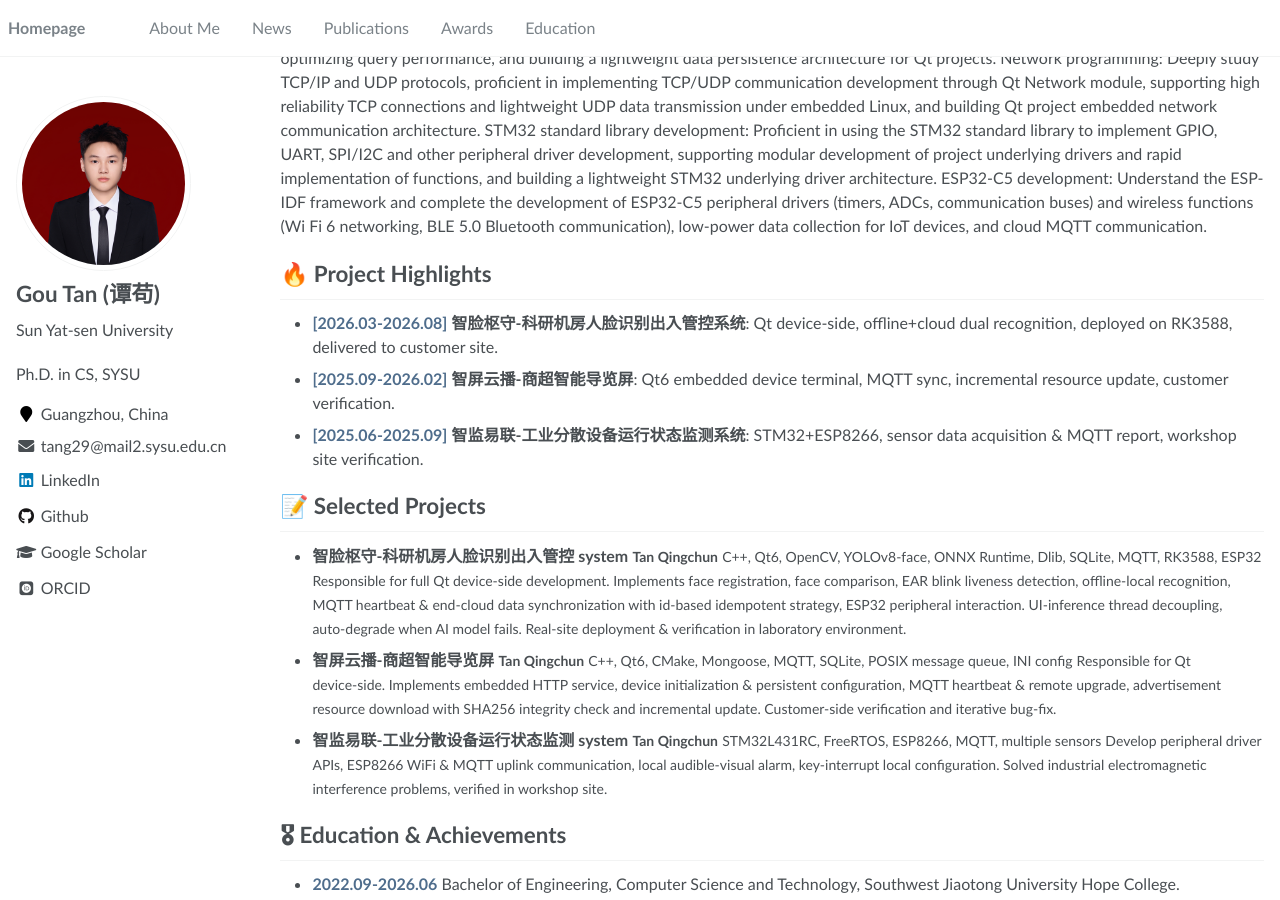
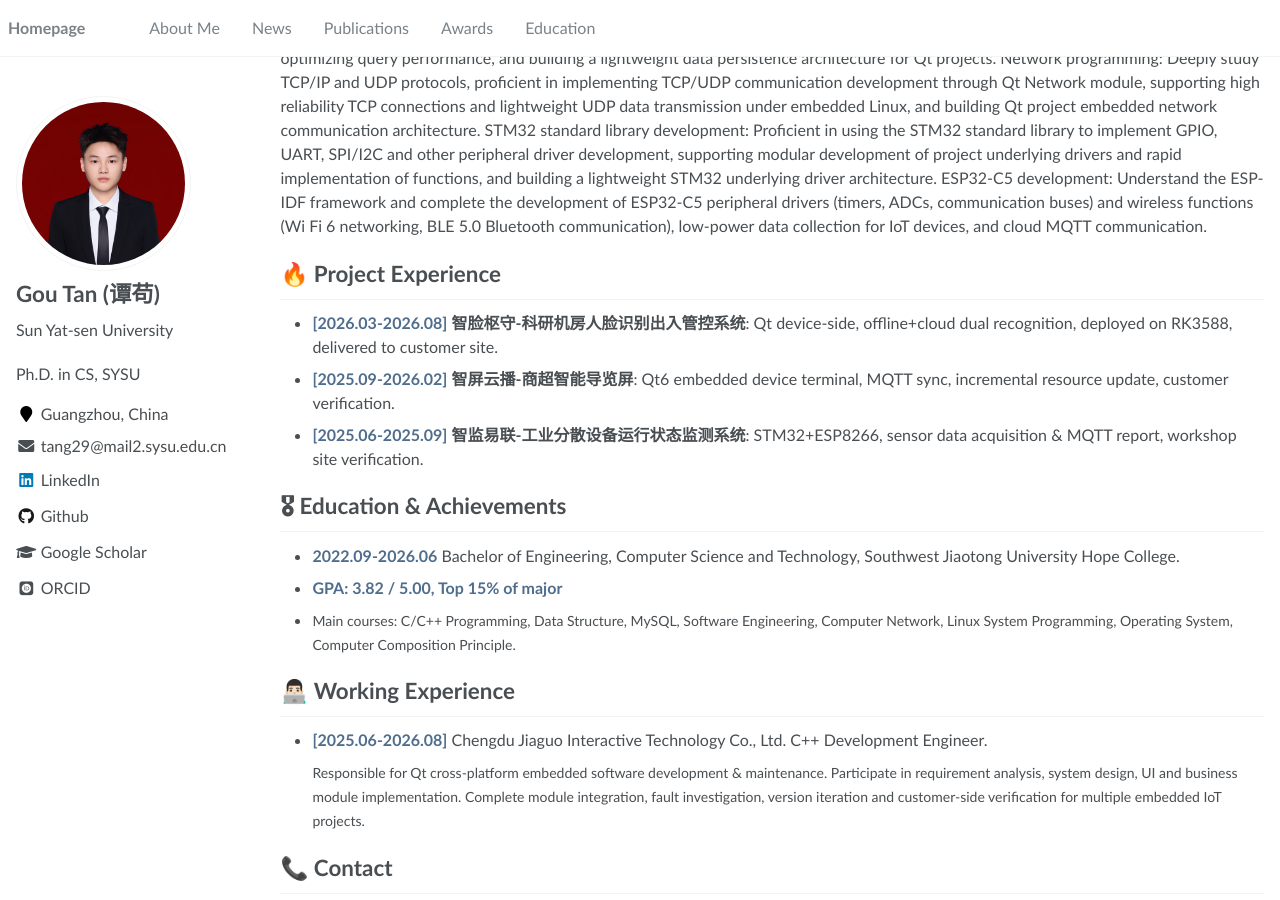
Before and after one commit to Edenlynn/Edenlynn.github.io, a Jekyll site: the page built from _pages/about.md, in a window 1280 px wide and 900 px high, scrolled down 724 px. Built offline with Jekyll 4.4.1, drawn with Linux system fonts in a browser that asks for light colours; some web fonts are replaced.

Commit message:
Refactor about page content and structure

```diff
--- a/_pages/about.md
+++ b/_pages/about.md
@@ -25,26 +25,10 @@ Network programming: Deeply study TCP/IP and UDP protocols, proficient in implem
 STM32 standard library development: Proficient in using the STM32 standard library to implement GPIO, UART, SPI/I2C and other peripheral driver development, supporting modular development of project underlying drivers and rapid implementation of functions, and building a lightweight STM32 underlying driver architecture.
 ESP32-C5 development: Understand the ESP-IDF framework and complete the development of ESP32-C5 peripheral drivers (timers, ADCs, communication buses) and wireless functions (Wi Fi 6 networking, BLE 5.0 Bluetooth communication), low-power data collection for IoT devices, and cloud MQTT communication.
 
-# <span class="anchor" id="news"></span>🔥 Project Highlights
+# <span class="anchor" id="news"></span>🔥 Project Experience
 - <span style="color:#4f6d8c; font-weight:600;">[2026.03‑2026.08]</span> **智脸枢守‑科研机房人脸识别出入管控系统**: Qt device‑side, offline+cloud dual recognition, deployed on RK3588, delivered to customer site.
 - <span style="color:#4f6d8c; font-weight:600;">[2025.09‑2026.02]</span> **智屏云播‑商超智能导览屏**: Qt6 embedded device terminal, MQTT sync, incremental resource update, customer verification.
 - <span style="color:#4f6d8c; font-weight:600;">[2025.06‑2025.09]</span> **智监易联‑工业分散设备运行状态监测系统**: STM32+ESP8266, sensor data acquisition & MQTT report, workshop site verification.
-
-# <span class="anchor" id="selected-projects"></span>📝 Selected Projects
-- <span style="font-size:16px; font-weight:600">智脸枢守‑科研机房人脸识别出入管控 system</span>
-  <span style="font-size:14px">**Tan Qingchun**</span>
-  <span style="font-size:14px">C++, Qt6, OpenCV, YOLOv8‑face, ONNX Runtime, Dlib, SQLite, MQTT, RK3588, ESP32</span>
-  <span style="font-size:14px">Responsible for full Qt device‑side development. Implements face registration, face comparison, EAR blink liveness detection, offline‑local recognition, MQTT heartbeat & end‑cloud data synchronization with id‑based idempotent strategy, ESP32 peripheral interaction. UI‑inference thread decoupling, auto‑degrade when AI model fails. Real‑site deployment & verification in laboratory environment.</span>
-
-- <span style="font-size:16px; font-weight:600">智屏云播‑商超智能导览屏</span>
-  <span style="font-size:14px">**Tan Qingchun**</span>
-  <span style="font-size:14px">C++, Qt6, CMake, Mongoose, MQTT, SQLite, POSIX message queue, INI config</span>
-  <span style="font-size:14px">Responsible for Qt device‑side. Implements embedded HTTP service, device initialization & persistent configuration, MQTT heartbeat & remote upgrade, advertisement resource download with SHA256 integrity check and incremental update. Customer‑side verification and iterative bug‑fix.</span>
-
-- <span style="font-size:16px; font-weight:600">智监易联‑工业分散设备运行状态监测 system</span>
-  <span style="font-size:14px">**Tan Qingchun**</span>
-  <span style="font-size:14px">STM32L431RC, FreeRTOS, ESP8266, MQTT, multiple sensors</span>
-  <span style="font-size:14px">Develop peripheral driver APIs, ESP8266 WiFi & MQTT uplink communication, local audible‑visual alarm, key‑interrupt local configuration. Solved industrial electromagnetic interference problems, verified in workshop site.</span>
 
 # <span class="anchor" id="honors-and-awards"></span>🎖 Education & Achievements
 - <span style="color:#4f6d8c; font-weight:600;">2022.09‑2026.06</span> Bachelor of Engineering, Computer Science and Technology, Southwest Jiaotong University Hope College.
```
